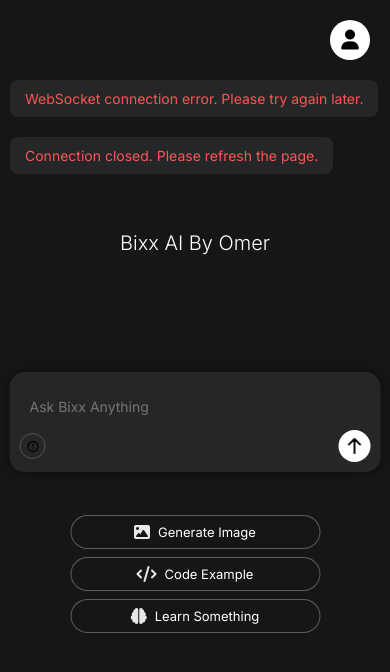
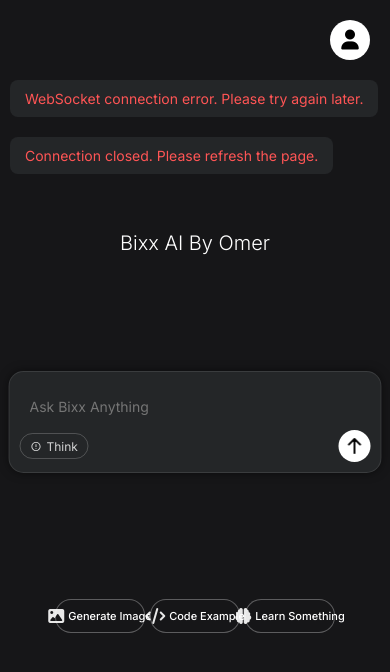
Before and after one commit to DreamRenderAI/omer-ai, a website: page public/index.html in a window 390 px wide. Drawn offline with Linux system fonts and the light colour scheme.

Commit message:
Update index.html

```diff
--- a/public/index.html
+++ b/public/index.html
@@ -160,9 +160,9 @@
         }
         .example-buttons {
             display: flex;
-            gap: 15px;
+            gap: 8px;
             justify-content: center;
-            margin-top: 30px;
+            margin-top: 20px;
             opacity: 1;
             transition: opacity 0.3s ease;
             position: absolute;
@@ -170,9 +170,9 @@
             left: 50%;
             transform: translateX(-50%);
             width: 90%;
-            max-width: 800px;
+            max-width: 400px;
             padding: 0 20px;
-            flex-wrap: wrap;
+            flex-wrap: nowrap;
         }
         .example-buttons.hidden {
             display: none;
@@ -181,19 +181,22 @@
             background-color: #161618;
             color: #ffffff;
             border: 1px solid rgba(255, 255, 255, 0.3);
-            padding: 8px 20px;
-            border-radius: 20px;
+            padding: 12px 12px;
+            border-radius: 16px;
             cursor: pointer;
             font-family: 'Inter', sans-serif;
-            font-size: 14px;
-            font-weight: 400;
+            font-size: 13px;
+            font-weight: 500;
             transition: all 0.3s ease;
             display: flex;
             align-items: center;
-            gap: 8px;
-            min-width: unset;
+            gap: 6px;
+            min-width: 150px;
             justify-content: center;
             box-shadow: none;
+            white-space: nowrap;
+            flex: 1;
+            max-width: 120px;
         }
         .example-button:hover {
             transform: none;
@@ -473,6 +476,7 @@
             transform: translate(-50%, 50%);
             z-index: 10;
             transition: all 0.3s ease;
+            border: 1px solid rgba(255, 255, 255, 0.1);
         }
         .input-container.moved-down {
             bottom: 0px;
@@ -512,30 +516,36 @@
         .think-button {
             background: transparent;
             border: 1px solid rgba(255, 255, 255, 0.2);
-            border-radius: 50%;
-            width: 32px;
+            border-radius: 20px;
             height: 32px;
             display: flex;
             justify-content: center;
             align-items: center;
             cursor: pointer;
             transition: all 0.3s ease;
-            padding: 0;
+            padding: 0 15px;
+            gap: 8px;
+            color: rgba(255, 255, 255, 0.8);
+            font-size: 14px;
+            font-family: 'Inter', sans-serif;
         }
         .think-button:hover {
             border-color: rgba(255, 255, 255, 0.4);
             background: rgba(255, 255, 255, 0.05);
+            color: rgba(255, 255, 255, 1);
         }
         .light-theme .think-button {
             border: 1px solid rgba(0, 0, 0, 0.2);
+            color: rgba(0, 0, 0, 0.8);
         }
         .light-theme .think-button:hover {
             border-color: rgba(0, 0, 0, 0.4);
             background: rgba(0, 0, 0, 0.05);
+            color: rgba(0, 0, 0, 1);
         }
         .think-button svg {
-            width: 16px;
-            height: 16px;
+            width: 14px;
+            height: 14px;
             fill: currentColor;
         }
         button {
@@ -575,12 +585,16 @@
 
             .example-buttons {
                 bottom: 30%;
-                gap: 10px;
+                gap: 6px;
+                max-width: 350px;
             }
 
             .example-button {
-                padding: 8px 15px;
-                font-size: 13px;
+                padding: 10px 10px;
+                font-size: 12px;
+                gap: 5px;
+                max-width: 100px;
+                min-width: 120px;
             }
 
             .input-container {
@@ -633,13 +647,15 @@
             }
 
             .think-button {
-                width: 28px;
                 height: 28px;
+                padding: 0 12px;
+                font-size: 13px;
+                gap: 6px;
             }
 
             .think-button svg {
-                width: 14px;
-                height: 14px;
+                width: 12px;
+                height: 12px;
             }
         }
 
@@ -651,14 +667,16 @@
 
             .example-buttons {
                 bottom: 25%;
-                flex-direction: column;
-                align-items: center;
-                gap: 8px;
+                gap: 5px;
+                max-width: 280px;
             }
 
             .example-button {
-                width: 100%;
-                max-width: 250px;
+                padding: 8px 8px;
+                font-size: 11px;
+                gap: 4px;
+                max-width: 80px;
+                min-width: 90px;
             }
 
             .input-container {
@@ -711,13 +729,15 @@
             }
 
             .think-button {
-                width: 26px;
                 height: 26px;
+                padding: 0 10px;
+                font-size: 12px;
+                gap: 5px;
             }
 
             .think-button svg {
-                width: 13px;
-                height: 13px;
+                width: 11px;
+                height: 11px;
             }
         }
     </style>
@@ -745,6 +765,7 @@
                 <svg viewBox="0 0 24 24">
                     <path d="M12 2C6.48 2 2 6.48 2 12s4.48 10 10 10 10-4.48 10-10S17.52 2 12 2zm0 18c-4.41 0-8-3.59-8-8s3.59-8 8-8 8 3.59 8 8-3.59 8-8 8zm-1-13h2v6h-2zm0 8h2v2h-2z"/>
                 </svg>
+                Think
             </button>
             <button onclick="sendMessage()" class="circle-button">
                 <img src="up-arrow.png" alt="Send">
```
